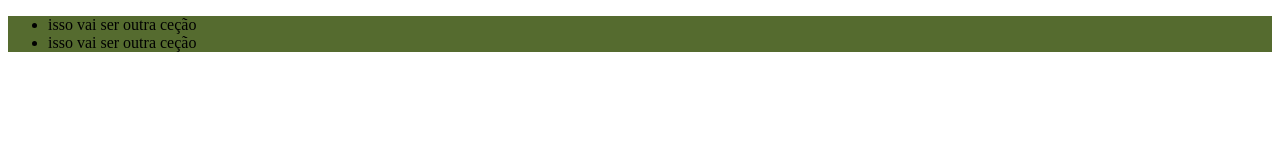
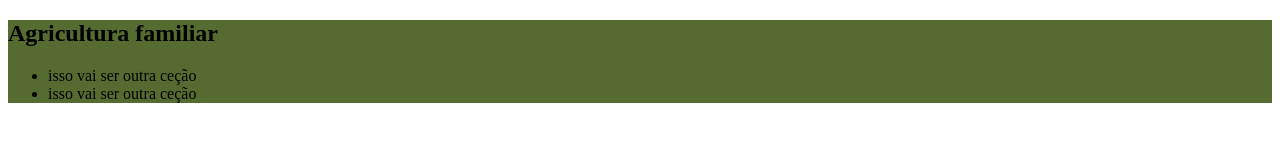
Before and after one commit to rafaelmocelin25/O-agro-da-agricultura-familiar, a plain HTML site: page index.html in a window 1280 px wide. Drawn offline with Linux system fonts and the light colour scheme.

Commit message:
Agricultura familiar

```diff
--- a/index.html
+++ b/index.html
@@ -8,6 +8,7 @@
 </head>
 <body>
     <header class="cabecalho">
+        <h2>Agricultura familiar</h2>
         <ul class="cabecalho-lista">
             <li class="cabecalho-lista-item">isso vai ser outra ceção</li>
             <li class="cabecalho-lista-item">isso vai ser outra ceção</li>
```
